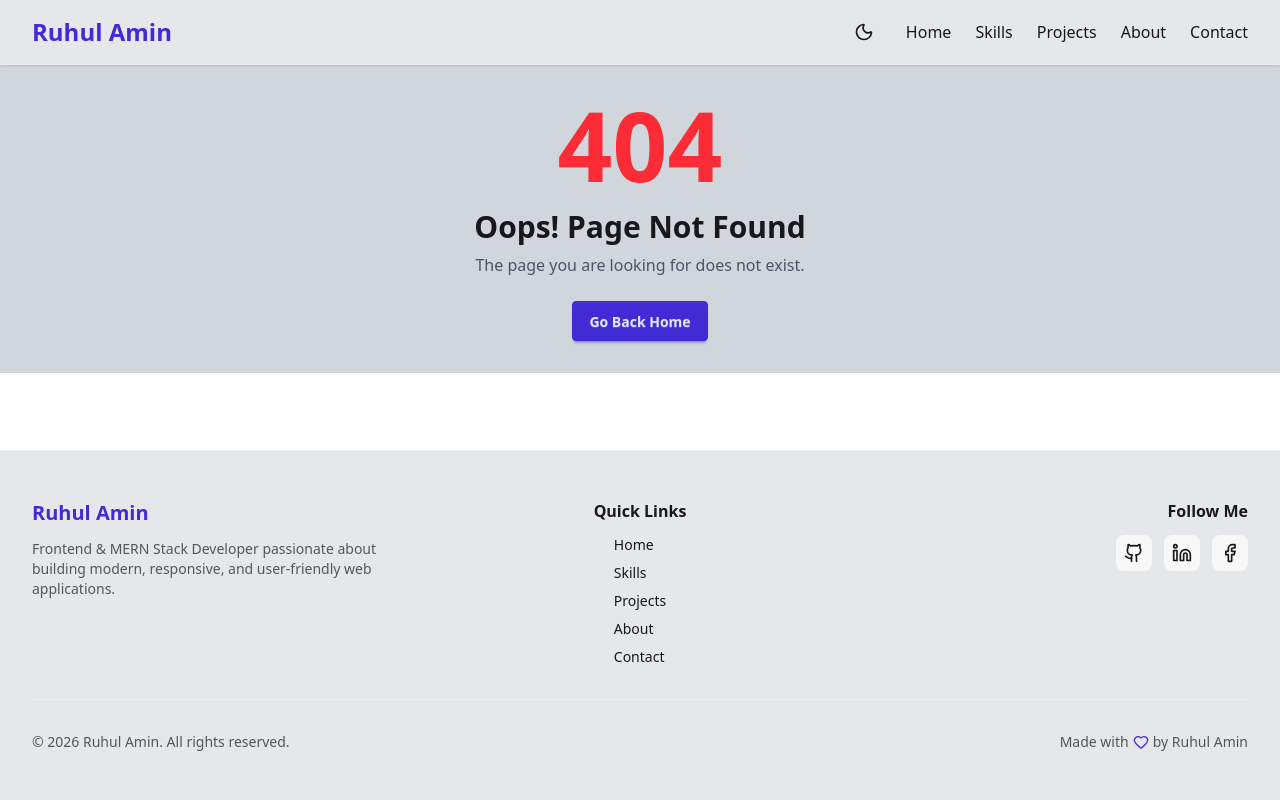
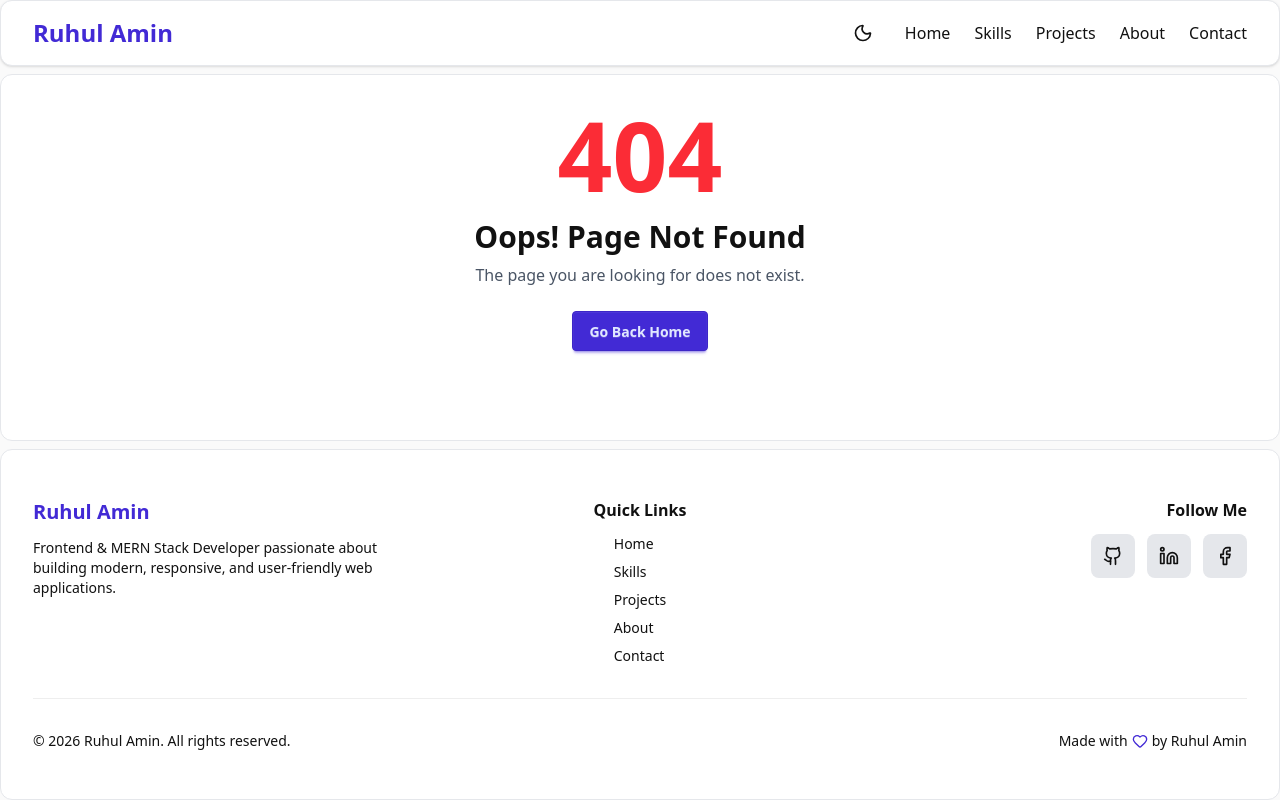
Before and after one commit to ruhulamindev/portfolio-website-with-react, a React (Vite) app: page /about in a window 1280 px wide. Built offline with nearby package versions, Linux system fonts and the light colour scheme.

Commit message:
DarkMode Add

```diff
--- a/src/Components/Footer.jsx
+++ b/src/Components/Footer.jsx
@@ -7,14 +7,14 @@ const Footer = () => {
   const currentYear = new Date().getFullYear();
 
   return (
-    <footer className="bg-gray-200 border-t border-base-300 mt-2">
+    <footer className="border-t border-base-300 mt-2 app-card">
       <MyContainer className="px-4 md:px-8 py-12">
         {/* Top Section */}
         <div className="grid grid-cols-1 md:grid-cols-3 gap-8 items-start text-center md:text-left">
           {/* About - Left */}
           <div className="md:text-left flex flex-col items-center md:items-start">
             <h3 className="text-xl font-bold text-primary mb-3">Ruhul Amin</h3>
-            <p className="text-sm text-base-content/70">
+            <p className="text-sm">
               Frontend & MERN Stack Developer passionate about building modern,
               responsive, and user-friendly web applications.
             </p>
@@ -24,8 +24,15 @@ const Footer = () => {
           <div className="flex flex-col items-center">
             <h4 className="font-semibold mb-3">Quick Links</h4>
             <ul className="space-y-2 text-sm">
-              {["/", "/skills", "/projects", "/about", "/contact"].map((path, idx) => {
-                const names = ["Home", "Skills", "Projects", "About", "Contact"];
+              {["/", "/skills", "/projects", "/about", "/contact"].map(
+                (path, idx) => {
+                  const names = [
+                    "Home",
+                    "Skills",
+                    "Projects",
+                    "About",
+                    "Contact",
+                  ];
                   return (
                     <li key={idx}>
                       <Link to={path} className="hover:text-primary transition">
@@ -33,7 +40,8 @@ const Footer = () => {
                       </Link>
                     </li>
                   );
-              })}
+                }
+              )}
             </ul>
           </div>
 
@@ -45,7 +53,17 @@ const Footer = () => {
                 href="https://github.com/ruhulamindev"
                 target="_blank"
                 rel="noopener noreferrer"
-                className="p-2 rounded-lg bg-base-200 hover:bg-primary hover:text-white transition"
+                className="p-3 rounded-lg transition"
+                style={{
+                  backgroundColor: "var(--icon-bg)",
+                }}
+                onMouseEnter={(e) =>
+                  (e.currentTarget.style.backgroundColor =
+                    "var(--icon-hover-bg)")
+                }
+                onMouseLeave={(e) =>
+                  (e.currentTarget.style.backgroundColor = "var(--icon-bg)")
+                }
               >
                 <Github size={20} />
               </a>
@@ -53,7 +71,17 @@ const Footer = () => {
                 href="https://www.linkedin.com/in/md-ruhul-amin8/"
                 target="_blank"
                 rel="noopener noreferrer"
-                className="p-2 rounded-lg bg-base-200 hover:bg-primary hover:text-white transition"
+                className="p-3 rounded-lg transition"
+                style={{
+                  backgroundColor: "var(--icon-bg)",
+                }}
+                onMouseEnter={(e) =>
+                  (e.currentTarget.style.backgroundColor =
+                    "var(--icon-hover-bg)")
+                }
+                onMouseLeave={(e) =>
+                  (e.currentTarget.style.backgroundColor = "var(--icon-bg)")
+                }
               >
                 <Linkedin size={20} />
               </a>
@@ -61,7 +89,17 @@ const Footer = () => {
                 href="https://www.facebook.com/profile.php?id=61566534111401"
                 target="_blank"
                 rel="noopener noreferrer"
-                className="p-2 rounded-lg bg-base-200 hover:bg-primary hover:text-white transition"
+                className="p-3 rounded-lg transition"
+                style={{
+                  backgroundColor: "var(--icon-bg)",
+                }}
+                onMouseEnter={(e) =>
+                  (e.currentTarget.style.backgroundColor =
+                    "var(--icon-hover-bg)")
+                }
+                onMouseLeave={(e) =>
+                  (e.currentTarget.style.backgroundColor = "var(--icon-bg)")
+                }
               >
                 <Facebook size={20} />
               </a>
@@ -73,7 +111,7 @@ const Footer = () => {
         <div className="border-t border-base-300 my-8"></div>
 
         {/* Bottom Section */}
-        <div className="flex flex-col md:flex-row justify-between items-center text-sm text-base-content/70 gap-2">
+        <div className="flex flex-col md:flex-row justify-between items-center text-sm gap-2">
           <p>© {currentYear} Ruhul Amin. All rights reserved.</p>
           <p className="flex items-center gap-1">
             Made with <Heart size={16} className="text-primary" /> by Ruhul Amin
--- a/src/Components/Navbar.jsx
+++ b/src/Components/Navbar.jsx
@@ -1,10 +1,29 @@
-import React, { useState } from "react";
-import { Menu, X, Moon } from "lucide-react";
+import React, { useEffect, useState } from "react";
+import { Menu, X, Moon, Sun } from "lucide-react";
 import { Link as ScrollLink } from "react-scroll";
 import MyContainer from "./MyContainer";
 
 const Navbar = () => {
   const [isOpen, setIsOpen] = useState(false);
+  const [darkMode, setDarkMode] = useState(false);
+
+  useEffect(() => {
+    const savedTheme = localStorage.getItem("darkMode");
+    if (savedTheme === "true") {
+      setDarkMode(true);
+      document.documentElement.classList.add("dark");
+    }
+  }, []);
+
+  useEffect(() => {
+    if (darkMode) {
+      document.documentElement.classList.add("dark");
+      localStorage.setItem("darkMode", "true");
+    } else {
+      document.documentElement.classList.remove("dark");
+      localStorage.setItem("darkMode", "false");
+    }
+  }, [darkMode]);
 
   const navLinks = [
     { name: "Home", to: "hero" },
@@ -15,7 +34,7 @@ const Navbar = () => {
   ];
 
   return (
-    <nav className="sticky top-0 z-50 bg-gray-200 border-b border-base-300 shadow-sm">
+    <nav className="sticky top-0 z-50 border-b border-base-300 shadow-sm app-card">
       <MyContainer className="px-4 md:px-8">
         <div className="flex justify-between items-center h-16">
           {/* Logo */}
@@ -31,10 +50,13 @@ const Navbar = () => {
 
           {/* Desktop Menu */}
           <div className="hidden md:flex items-center gap-6">
-                        {/* Just Icon */}
-            <div className="ml-4 p-2 rounded-lg hover:bg-base-200 transition cursor-pointer">
-              <Moon size={20} />
-            </div>
+            {/* Dark Mode Toggle */}
+            <button
+              onClick={() => setDarkMode(!darkMode)}
+              className="p-2 rounded-lg hover:bg-base-200 transition cursor-pointer"
+            >
+              {darkMode ? <Sun size={20} /> : <Moon size={20} />}
+            </button>
 
             {navLinks.map((link) => (
               <ScrollLink
@@ -52,10 +74,13 @@ const Navbar = () => {
 
           {/* Mobile Button */}
           <div className="flex md:hidden items-center gap-2">
-            {/* Just Icon */}
-            <div className="p-2 rounded-lg hover:bg-base-200 transition cursor-pointer">
-              <Moon size={20} />
-            </div>
+            {/* Dark Mode Toggle */}
+            <button
+              onClick={() => setDarkMode(!darkMode)}
+              className="p-2 rounded-lg hover:bg-base-200 transition cursor-pointer"
+            >
+              {darkMode ? <Sun size={20} /> : <Moon size={20} />}
+            </button>
 
             <button
               onClick={() => setIsOpen(!isOpen)}
--- a/src/Pages/Contact.jsx
+++ b/src/Pages/Contact.jsx
@@ -26,7 +26,7 @@ const Contact = () => {
   };
 
   return (
-    <section id="contact" className="py-5 mb-10 bg-base-100">
+    <section id="contact" className="py-5 mb-10 app-card">
       <MyContainer className="px-4 md:px-8">
         {/* Heading */}
         <h1 className="text-4xl md:text-5xl font-bold mb-12">Get In Touch</h1>
@@ -95,7 +95,7 @@ const Contact = () => {
           </div>
 
           {/* Right: Contact Form */}
-          <div className="bg-base-200 p-8 rounded-2xl border border-base-300">
+          <div className="p-8 rounded-2xl border border-base-300 app-card">
             <form onSubmit={handleSubmit} className="space-y-6">
               <div>
                 <label className="block text-sm font-medium mb-2">Name</label>
--- a/src/Pages/ErrorPage.jsx
+++ b/src/Pages/ErrorPage.jsx
@@ -7,8 +7,8 @@ const ErrorPage = () => {
   return (
     <div className="flex flex-col min-h-screen">
       <Navbar />
-      <div className="flex-1">
-        <div className="flex flex-col items-center justify-center min-h-md bg-gray-300 p-8">
+      <div className="flex-1 app-card mt-2">
+        <div className="flex flex-col items-center justify-center min-h-md p-8">
           <div className="text-center">
             <h1 className="text-8xl font-bold text-red-500 mb-4">404</h1>
             <h2 className="text-3xl font-semibold mb-2">
--- a/src/Pages/Projects.jsx
+++ b/src/Pages/Projects.jsx
@@ -23,7 +23,7 @@ const Projects = () => {
   }
 
   return (
-    <section id="projects" className="py-5 bg-base-100">
+    <section id="projects" className="py-5 app-card">
       <MyContainer className="px-4 md:px-8">
         <h1 className="text-4xl md:text-5xl font-bold mb-12 text-center">
           My Projects
@@ -33,7 +33,7 @@ const Projects = () => {
           {projects.map((project) => (
             <div
               key={project.id}
-              className="card bg-base-200 shadow-lg hover:shadow-xl transition"
+              className="card shadow-lg hover:shadow-xl transition app-card"
             >
               {/* Image */}
               <figure className="h-48 overflow-hidden">
@@ -49,7 +49,7 @@ const Projects = () => {
                 {/* Project Name / Title */}
                 <h2 className="card-title">{project.name}</h2>
 
-                <p className="text-sm text-justify text-base-content/70 mt-2">
+                <p className="text-sm text-justify mt-2">
                   {project.description}
                 </p>
 
--- a/src/Pages/Skills.jsx
+++ b/src/Pages/Skills.jsx
@@ -37,7 +37,7 @@ const Skills = () => {
   ];
 
   return (
-    <section id="skills" className="min-h-screen bg-base-100 py-5">
+    <section id="skills" className="min-h-screen bg-base-100 py-5 app-card mb-6">
       <div className="max-w-6xl mx-auto px-4 md:px-8">
 
         {/* Heading */}
@@ -62,7 +62,7 @@ const Skills = () => {
                 <h2 className="card-title text-primary">
                   {category.title}
                 </h2>
-                <p className="text-sm text-base-content/60 mb-4">
+                <p className="text-sm mb-4">
                   Level: {category.level}
                 </p>
 
--- a/src/index.css
+++ b/src/index.css
@@ -1,7 +1,7 @@
 @import "tailwindcss";
 @plugin "daisyui";
 
-
+/* profile animation */
 .tech-icon {
   position: absolute;
   font-size: 34px;
@@ -10,3 +10,75 @@
   border-radius: 50%;
   border: 1px solid #334155;
 }
+
+/* darkmode styles */
+:root {
+  --bg-color: #fafafa;
+  --text-color: #111111;
+  --card-bg: #ffffff;
+  --border-color: #e5e7eb;
+
+  --icon-bg: #e5e7eb; /* dark icon bg */
+  --icon-hover-bg: #d1d5db; /* dark icon hover bg */
+  --profile-border: 1px solid #f59e0b; /*border profile img*/
+}
+
+.dark {
+  --bg-color: #000000;
+  --text-color: #ffffff;
+  --card-bg: #0f172a;
+  --border-color: #1f2937;
+
+  --icon-bg: #1f2937; /* dark icon bg */
+  --icon-hover-bg: #374151; /* dark icon hover bg */
+  --profile-border: 0; /*border profile img*/
+}
+
+/* body */
+body {
+  background-color: var(--bg-color);
+  color: var(--text-color);
+}
+
+/* card */
+.app-card {
+  background-color: var(--card-bg);
+  color: var(--text-color);
+  border: 1px solid var(--border-color);
+  border-radius: 12px;
+}
+
+/* badges */
+.badge {
+  background-color: transparent; /* badge-outline */
+  color: var(--text-color);
+  border-color: var(--border-color);
+}
+
+/* border profile img */
+.profile-ring {
+  border: var(--profile-border);
+}
+
+/* progress bar dark mode */
+.progress-primary {
+  background-color: var(--border-color); /* track bg */
+}
+
+.dark .progress-primary {
+  background-color: #374151; /* dark track */
+}
+
+.progress-primary::-webkit-progress-value {
+  background-color: #a855f7; /* fill color */
+}
+
+.progress-primary::-moz-progress-bar {
+  background-color: #a855f7; /* fill color */
+}
+
+.card {
+  background-color: var(--card-bg) !important;
+  color: var(--text-color) !important;
+  border: 1px solid var(--border-color);
+}
--- a/src/main.jsx
+++ b/src/main.jsx
@@ -3,11 +3,11 @@ import { createRoot } from "react-dom/client";
 import "./index.css";
 import { RouterProvider } from "react-router";
 import { router } from "./Routes/Routes.jsx";
-import { ToastContainer } from "react-toastify";
+// import { ToastContainer } from "react-toastify";
 
 createRoot(document.getElementById("root")).render(
   <StrictMode>
       <RouterProvider router={router} />
-      <ToastContainer />
+      {/* <ToastContainer /> */}
   </StrictMode>
 );
```
Also changed, not shown: src/Components/HeroSection.jsx (+45 -14 lines), src/Pages/About.jsx (+5 -5 lines). Lines whose indentation alone changed are shown as unchanged.
